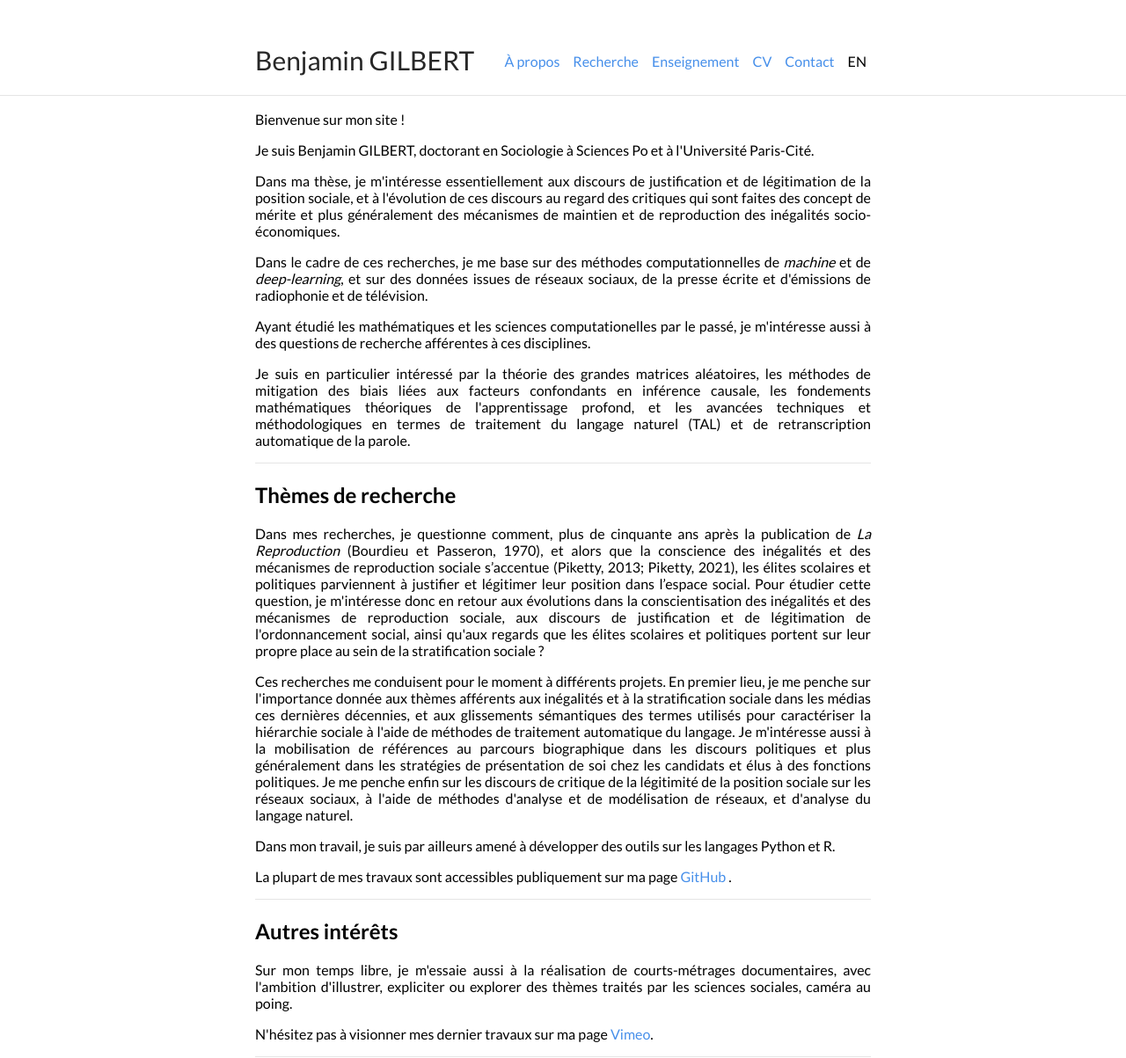
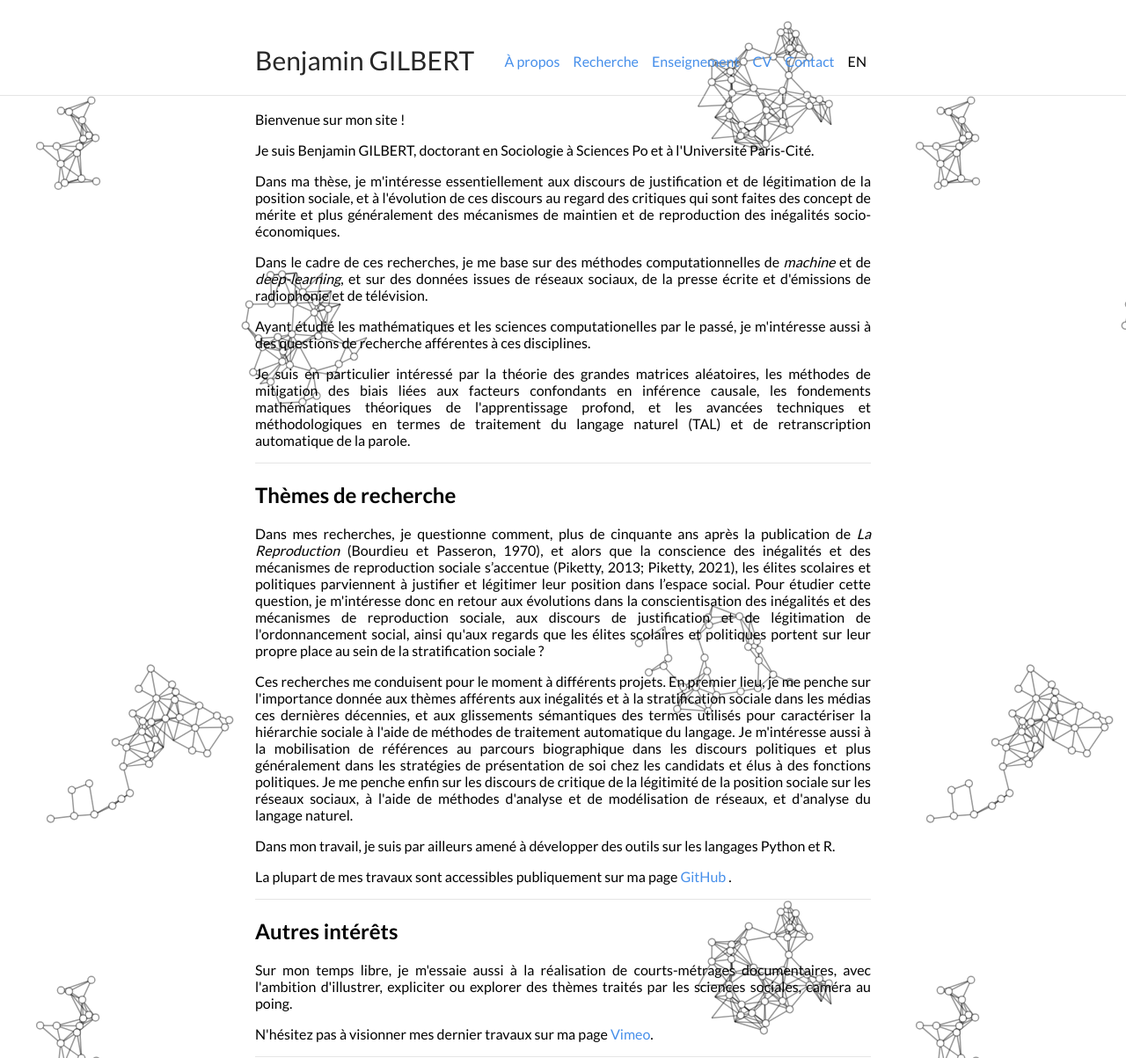
Before and after one commit to bglbrt/bglbrt.github.io, a Jekyll site: the page built from index.md, in a window 1280 px wide. Shown: the whole page at 88% size. Built offline with Jekyll 4.4.1, drawn with Linux system fonts in a browser that asks for light colours.

Commit message:
Update _style.scss

```diff
--- a/_sass/_style.scss
+++ b/_sass/_style.scss
@@ -13,7 +13,7 @@ body {
     margin: 0;
     font-family: "Lato";
     height: 100%;
-    background-image: url('images/background.svg');
+    background-image: url('/images/background.svg');
 }
 a {
     text-decoration: none;
```
